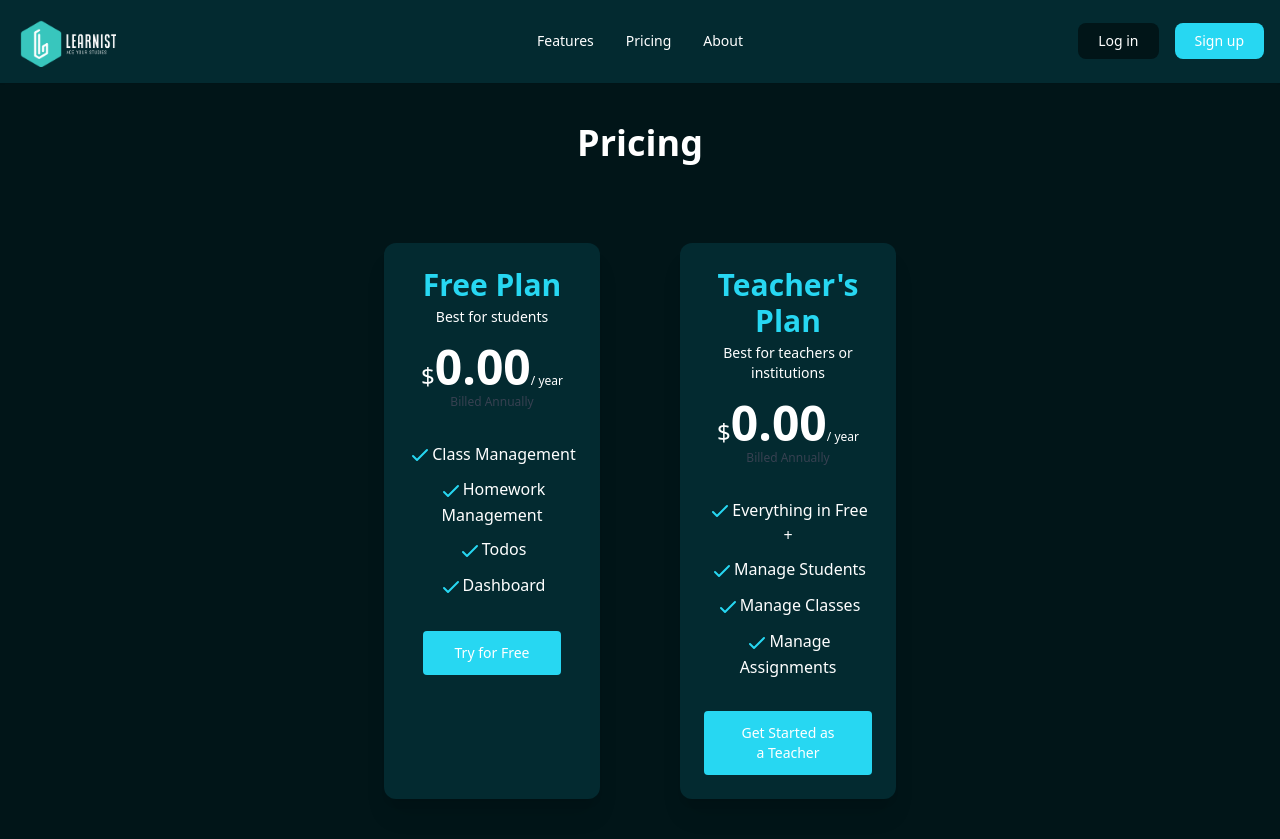
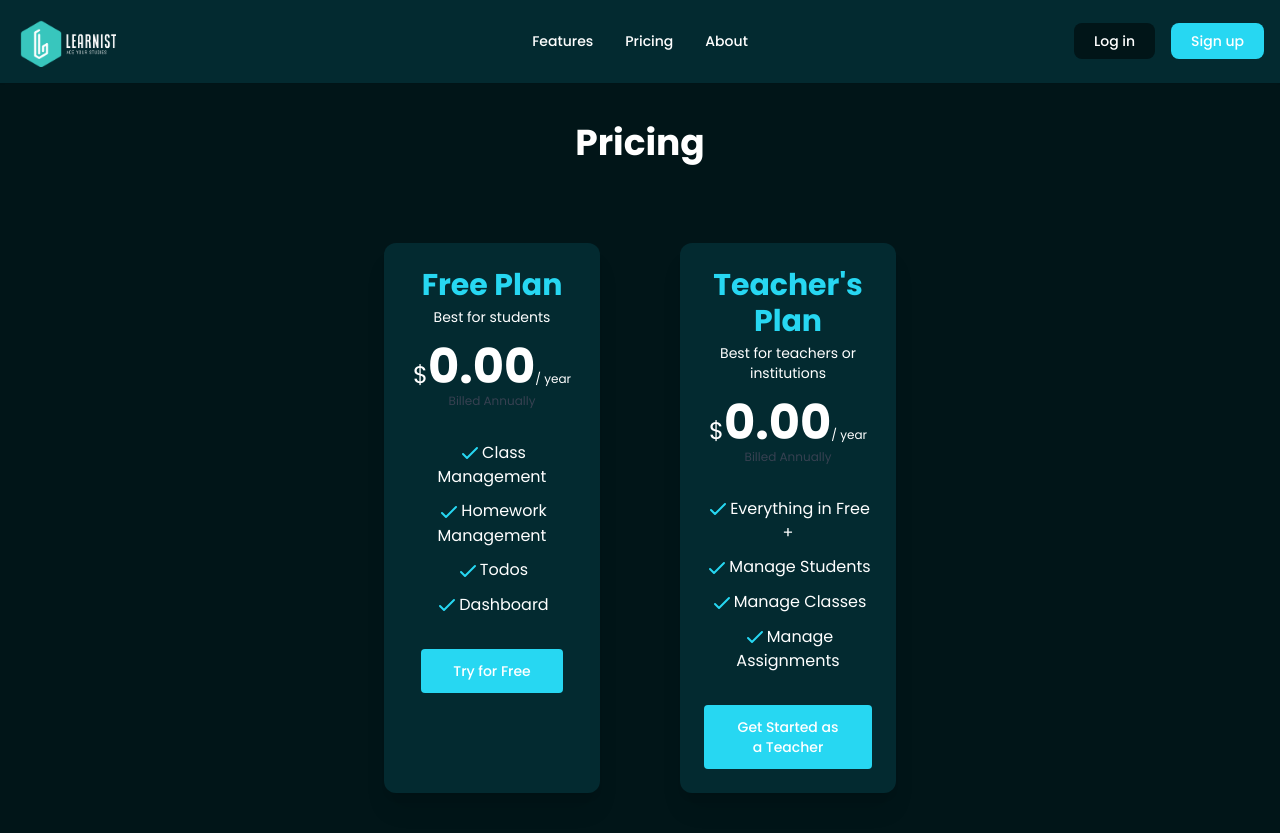
Before and after one commit to pybash1/learnist, a Next.js app: page /pricing in a window 1280 px wide. Built offline with nearby package versions, Linux system fonts and the light colour scheme.

Commit message:
fix(bugs): minor bug fixes

```diff
--- a/pages/_app.js
+++ b/pages/_app.js
@@ -6,7 +6,7 @@
     <>
       <Head>
         <title>Learnist</title>
-        <link rel="icon" href="/favicon.ico" />
+        <link rel="icon" href="/favicon.png" />
         <meta charSet="UTF-8" />
         <meta name="keywords" content="school,studies,class,homework" />
         <meta
--- a/pages/todo.jsx
+++ b/pages/todo.jsx
@@ -1,4 +1,4 @@
-import { useEffect, useState } from "react";
+import { useEffect } from "react";
 import { useRouter } from "next/router";
 import { getCookie } from "cookies-next";
 import Sidebar from "../components/Sidebar";
@@ -10,9 +10,6 @@
   const router = useRouter();
 
   const { success } = router.query;
-
-  const [error, setError] = useState("");
-  const [timer, setTimer] = useState(0);
 
   useEffect(() => {
     let token = getCookie("token");
--- a/styles/globals.css
+++ b/styles/globals.css
@@ -1,6 +1,12 @@
+@import url('https://fonts.googleapis.com/css2?family=Poppins:ital,wght@0,100;0,200;0,300;0,400;0,500;0,600;0,700;0,800;0,900;1,100;1,200;1,300;1,400;1,500;1,600;1,700;1,800;1,900&display=swap');
+
 @tailwind base;
 @tailwind components;
 @tailwind utilities;
+
+* {
+  font-family: 'Poppins';
+}
 
 .st0 {
   fill: #272c36;
```
